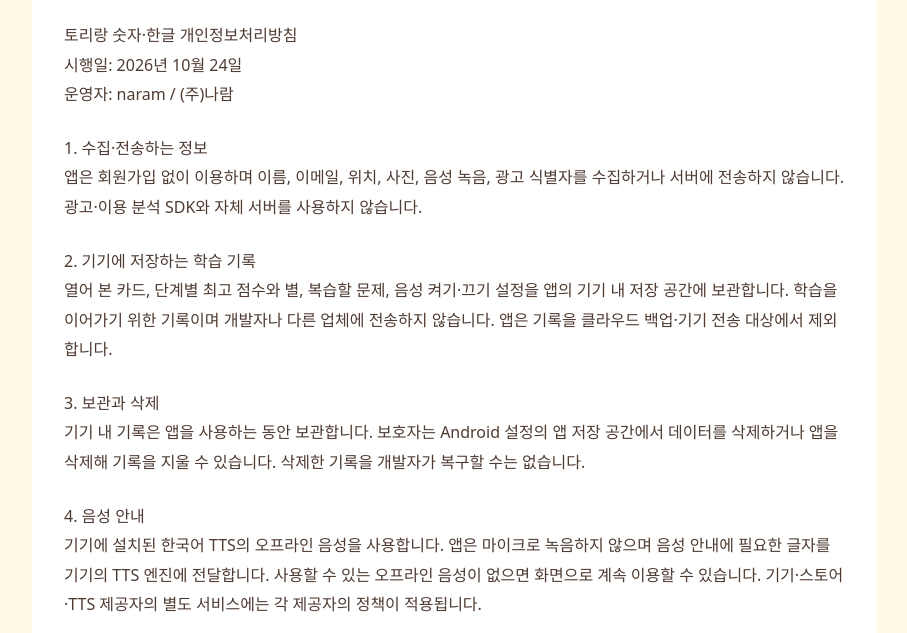
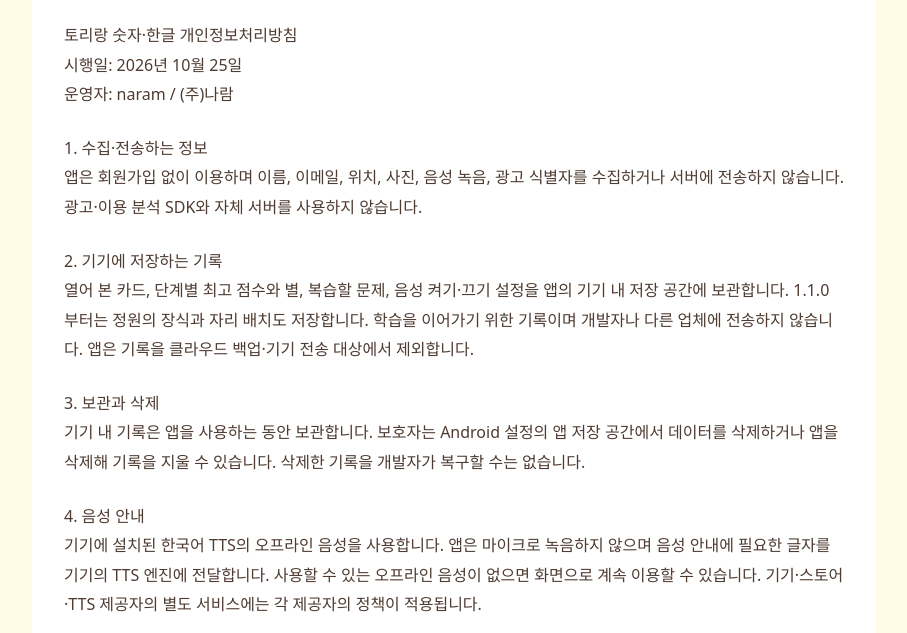
Before and after one commit to KaneJeong/kids-learning-garden-public, a plain HTML site: page privacy.html in a window 1280 px wide. Shown: the part 167-800 px from the top of the page, without its empty margins (186-1093 px from the left). Drawn offline with Linux system fonts and the light colour scheme.

Commit message:
docs: describe local garden layout storage in 1.1.0

```diff
--- a/privacy.html
+++ b/privacy.html
@@ -1,6 +1,6 @@
-<!doctype html><html lang="ko"><head><meta charset="utf-8"><meta name="viewport" content="width=device-width, initial-scale=1"><title>토리랑 숫자·한글 개인정보처리방침</title><style>body{margin:0;background:#fffbe6;color:#4e3b32;font-family:system-ui,sans-serif;line-height:1.85}main{max-width:780px;margin:32px auto;padding:32px;background:#fff;border-radius:24px}h1{font-size:28px;line-height:1.45}p{margin:24px 0}a{color:#365f82;overflow-wrap:anywhere}@media(max-width:600px){main{margin:0;padding:24px;border-radius:0}}</style></head><body><main><h1>토리랑 숫자·한글<br>개인정보처리방침</h1><p>토리랑 숫자·한글 개인정보처리방침<br>시행일: 2026년 10월 24일<br>운영자: naram / (주)나람</p>
+<!doctype html><html lang="ko"><head><meta charset="utf-8"><meta name="viewport" content="width=device-width, initial-scale=1"><title>토리랑 숫자·한글 개인정보처리방침</title><style>body{margin:0;background:#fffbe6;color:#4e3b32;font-family:system-ui,sans-serif;line-height:1.85}main{max-width:780px;margin:32px auto;padding:32px;background:#fff;border-radius:24px}h1{font-size:28px;line-height:1.45}p{margin:24px 0}a{color:#365f82;overflow-wrap:anywhere}@media(max-width:600px){main{margin:0;padding:24px;border-radius:0}}</style></head><body><main><h1>토리랑 숫자·한글<br>개인정보처리방침</h1><p>토리랑 숫자·한글 개인정보처리방침<br>시행일: 2026년 10월 25일<br>운영자: naram / (주)나람</p>
 <p>1. 수집·전송하는 정보<br>앱은 회원가입 없이 이용하며 이름, 이메일, 위치, 사진, 음성 녹음, 광고 식별자를 수집하거나 서버에 전송하지 않습니다. 광고·이용 분석 SDK와 자체 서버를 사용하지 않습니다.</p>
-<p>2. 기기에 저장하는 학습 기록<br>열어 본 카드, 단계별 최고 점수와 별, 복습할 문제, 음성 켜기·끄기 설정을 앱의 기기 내 저장 공간에 보관합니다. 학습을 이어가기 위한 기록이며 개발자나 다른 업체에 전송하지 않습니다. 앱은 기록을 클라우드 백업·기기 전송 대상에서 제외합니다.</p>
+<p>2. 기기에 저장하는 기록<br>열어 본 카드, 단계별 최고 점수와 별, 복습할 문제, 음성 켜기·끄기 설정을 앱의 기기 내 저장 공간에 보관합니다. 1.1.0부터는 정원의 장식과 자리 배치도 저장합니다. 학습을 이어가기 위한 기록이며 개발자나 다른 업체에 전송하지 않습니다. 앱은 기록을 클라우드 백업·기기 전송 대상에서 제외합니다.</p>
 <p>3. 보관과 삭제<br>기기 내 기록은 앱을 사용하는 동안 보관합니다. 보호자는 Android 설정의 앱 저장 공간에서 데이터를 삭제하거나 앱을 삭제해 기록을 지울 수 있습니다. 삭제한 기록을 개발자가 복구할 수는 없습니다.</p>
 <p>4. 음성 안내<br>기기에 설치된 한국어 TTS의 오프라인 음성을 사용합니다. 앱은 마이크로 녹음하지 않으며 음성 안내에 필요한 글자를 기기의 TTS 엔진에 전달합니다. 사용할 수 있는 오프라인 음성이 없으면 화면으로 계속 이용할 수 있습니다. 기기·스토어·TTS 제공자의 별도 서비스에는 각 제공자의 정책이 적용됩니다.</p>
 <p>5. 어린이 보호<br>어린이의 개인정보를 요구하지 않으며 광고, 결제, 채팅, 회원 계정을 제공하지 않습니다. 보호자는 앱 이용을 중단하거나 기기 내 기록을 삭제할 수 있습니다.</p>
```
